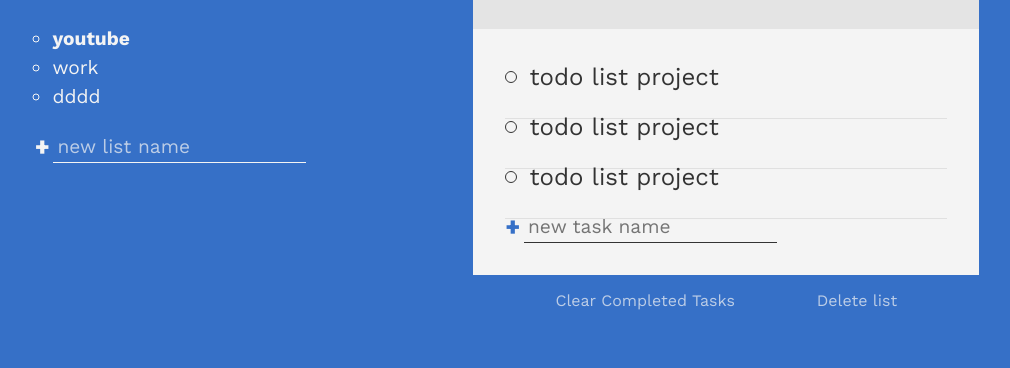
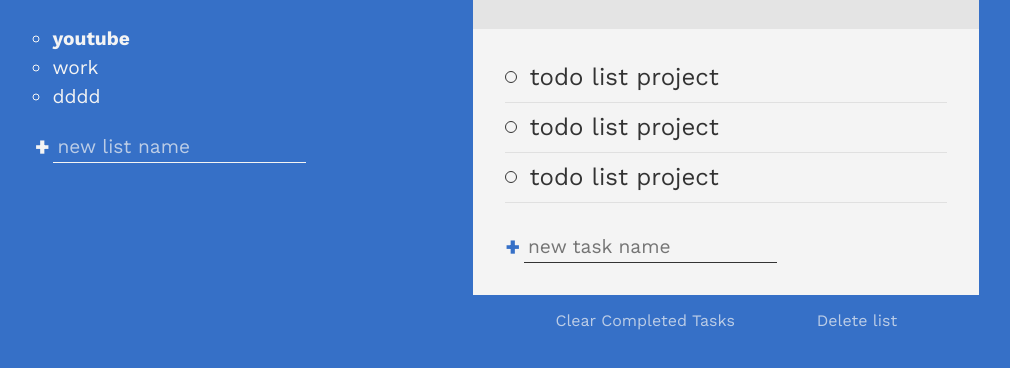
Before and after one commit to osama-elhenaweey/To-Do-List, a plain HTML site: page index.html in a window 1280 px wide. Shown: the part 214-582 px from the top of the page, without its empty margins (133-1143 px from the left). Drawn offline with nearby package versions, Linux system fonts and the light colour scheme.

Commit message:
first commit

```diff
--- a/style.css
+++ b/style.css
@@ -92,7 +92,9 @@ form {
   opacity: 0.7;
   font-size: 1rem;
   transition: color 200ms;
+
 }
+
 
 .btn.delete:hover {
   color: var(--clr-warning);
@@ -183,7 +185,7 @@ form {
   position: absolute;
   right: 0;
   left: 0;
-  bottom: -0.5rem;
+  bottom: 0.5rem;
   height: 1px;
   background: currentColor;
   opacity: 0.1;
@@ -238,6 +240,9 @@ form {
 .new-task-creator .create {
   color: var(--clr-primary);
 }
+.new-task-creator  {
+  margin-top: 20px;
+}
 
 .delete-stuff {
   display: flex;
```
